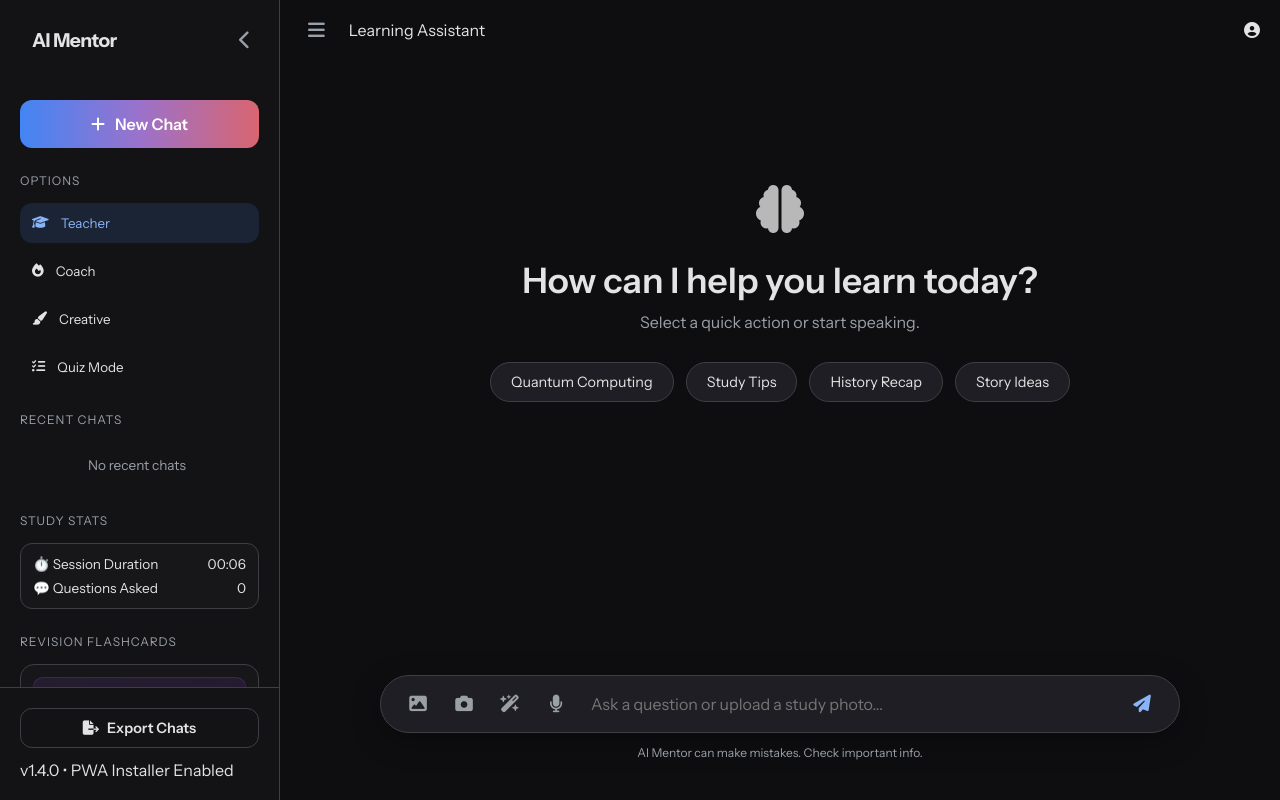
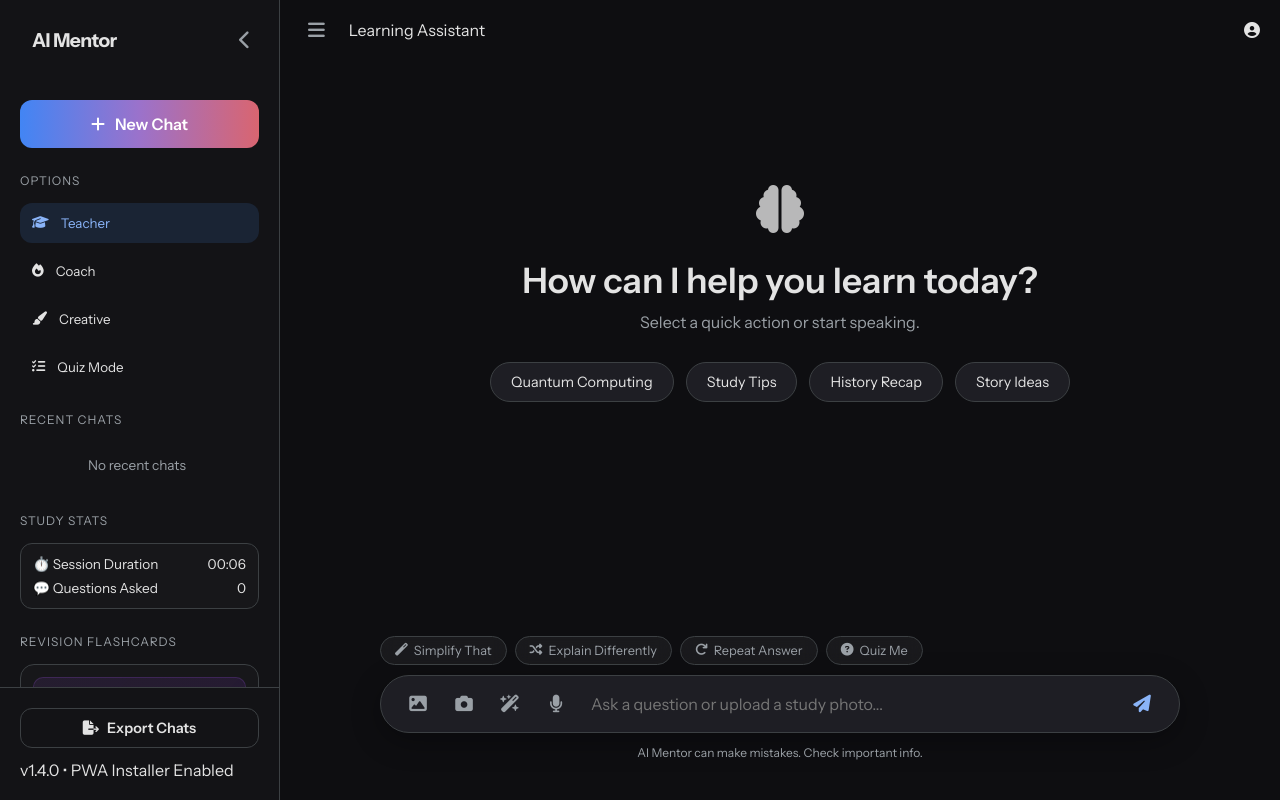
Before and after one commit to Abhishek-7j/Voice_Based_Intelligent_Learning_Assistant, a Flask app: page / in a window 1280 px wide. Run offline with Flask 3, Linux system fonts and the light colour scheme; data that the repository does not hold is empty; some libraries are stand-ins or nearby versions.

Commit message:
Feature: Implemented Project Report Section 5.3 & 7.3 specifications: Adaptive Pacing Voice Commands (Simplify That, Explain Differently), Quick Action Chips, and Screen-Reader Shortcuts (Alt+M, Alt+S, Alt+R, Alt+K)

```diff
--- a/static/css/style.css
+++ b/static/css/style.css
@@ -1097,3 +1097,43 @@ body.theme-high-contrast .btn-card-nav {
     color: #ffffff !important;
     background: #000000 !important;
 }
+
+/* Quick Action Chips Styling (Section 5.3 Project Report) */
+.quick-action-chips {
+    display: flex;
+    gap: 8px;
+    margin-bottom: 10px;
+    flex-wrap: wrap;
+    align-items: center;
+    justify-content: flex-start;
+}
+
+.chip-btn {
+    background: rgba(255, 255, 255, 0.05);
+    color: var(--text-secondary);
+    border: 1px solid var(--border-color);
+    border-radius: 20px;
+    padding: 6px 14px;
+    font-size: 0.8rem;
+    font-weight: 500;
+    cursor: pointer;
+    display: inline-flex;
+    align-items: center;
+    gap: 6px;
+    transition: all 0.2s ease;
+    backdrop-filter: blur(8px);
+}
+
+.chip-btn:hover {
+    background: rgba(66, 133, 224, 0.15);
+    border-color: var(--accent);
+    color: var(--accent);
+    transform: translateY(-1px);
+    box-shadow: 0 4px 12px rgba(66, 133, 224, 0.2);
+}
+
+body.theme-high-contrast .chip-btn {
+    background: #000000 !important;
+    color: #ffff00 !important;
+    border: 2px solid #ffffff !important;
+}
--- a/static/js/main.js
+++ b/static/js/main.js
@@ -712,6 +712,55 @@ document.addEventListener('DOMContentLoaded', () => {
         isRecording ? recognition.stop() : recognition.start();
     });
 
+    // --- Adaptive Pacing Quick Action Chips (Section 5.3 & 7.3 Project Report) ---
+    const chipBtns = document.querySelectorAll('.chip-btn');
+    chipBtns.forEach(btn => {
+        btn.addEventListener('click', () => {
+            const action = btn.dataset.action;
+            if (action === 'simplify') {
+                userInput.value = "Simplify that in simpler terms";
+                handleSendMessage();
+            } else if (action === 'differently') {
+                userInput.value = "Explain that differently using a real-world analogy";
+                handleSendMessage();
+            } else if (action === 'repeat') {
+                if (ttsPlayer && ttsPlayer.src) {
+                    ttsPlayer.currentTime = 0;
+                    ttsPlayer.playbackRate = parseFloat(speechSpeedInput.value);
+                    ttsPlayer.play();
+                } else {
+                    userInput.value = "Repeat the last answer";
+                    handleSendMessage();
+                }
+            } else if (action === 'quiz') {
+                const quizBtn = document.querySelector('.mode-btn[data-mode="Quiz"]');
+                if (quizBtn) quizBtn.click();
+                userInput.value = "Quiz me";
+                handleSendMessage();
+            }
+        });
+    });
+
+    // --- Screen-Reader & Keyboard Accessibility Shortcuts (Section 5.2 Project Report) ---
+    window.addEventListener('keydown', (e) => {
+        if (e.altKey) {
+            const key = e.key.toLowerCase();
+            if (key === 'm') {
+                e.preventDefault();
+                micBtn.click(); // Alt+M: Toggle Microphone
+            } else if (key === 's') {
+                e.preventDefault();
+                audioBtnStop.click(); // Alt+S: Stop / Silence Audio
+            } else if (key === 'r') {
+                e.preventDefault();
+                audioBtnRetell.click(); // Alt+R: Repeat Last Answer
+            } else if (key === 'k') {
+                e.preventDefault();
+                userInput.focus(); // Alt+K: Focus Search Bar
+            }
+        }
+    });
+
     const imageGenBtn = document.getElementById('image-gen-btn');
     if (imageGenBtn) {
         imageGenBtn.addEventListener('click', () => {
--- a/templates/index.html
+++ b/templates/index.html
@@ -219,6 +219,14 @@
                     <span class="vis-text">Listening to your voice...</span>
                 </div>
 
+                <!-- Adaptive Pacing Quick Action Chips (Section 5.3 Project Report) -->
+                <div class="quick-action-chips" id="quick-action-chips">
+                    <button class="chip-btn" data-action="simplify" title="Explain in simpler terms"><i class="fas fa-magic"></i> Simplify That</button>
+                    <button class="chip-btn" data-action="differently" title="Re-explain using an analogy"><i class="fas fa-random"></i> Explain Differently</button>
+                    <button class="chip-btn" data-action="repeat" title="Repeat last answer"><i class="fas fa-redo"></i> Repeat Answer</button>
+                    <button class="chip-btn" data-action="quiz" title="Practice questions"><i class="fas fa-question-circle"></i> Quiz Me</button>
+                </div>
+
                 <div class="input-bar">
                     <div class="input-actions-left">
                         <button id="image-upload-trigger" class="input-action-btn" title="Upload Image">
```
Also changed, not shown: utils/llm.py (+16 -0 lines).
